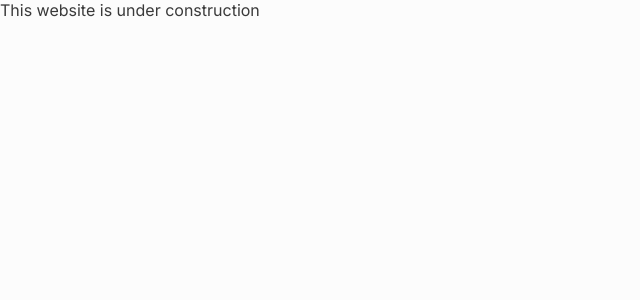
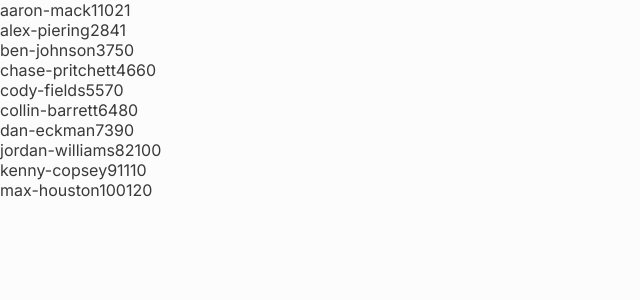
Before and after one commit to jordanwilliams/fantasy-football, a Next.js app: page / in a window 1280 px wide. Shown: the top 300 px of the page, without its empty margins (0-640 px from the left). Built offline with nearby package versions, Linux system fonts and the light colour scheme.

Commit message:
Render unstyled data

```diff
--- a/app/page.tsx
+++ b/app/page.tsx
@@ -1,10 +1,11 @@
-import Image from 'next/image';
+import { Seasons } from '@/components/seasons';
+
 import styles from './page.module.css';
 
 export default function Home() {
 	return (
 		<main className={styles.main}>
-			<div>This website is under construction</div>
+			<Seasons />
 		</main>
 	);
 }
--- /dev/null
+++ b/components/seasons.tsx
@@ -0,0 +1,35 @@
+'use client';
+
+import { useState } from 'react';
+
+import type { MemberID } from '@/data/members';
+import type { Season, SeasonMemberData } from '@/data/seasons';
+import { seasons, seasonsData } from '@/data/seasons';
+
+export function Seasons() {
+	const [season, setSeason] = useState<Season>(seasons[0]);
+
+	const seasonData = seasonsData[season];
+	const data = Object.entries(seasonData) as [MemberID, SeasonMemberData][];
+
+	return (
+		<div>
+			{data.map(([memberId, seasonMemberData]) => {
+				const {
+					place,
+					record: { wins, losses, ties },
+				} = seasonMemberData;
+
+				return (
+					<div key={memberId}>
+						<span>{memberId}</span>
+						<span>{place}</span>
+						<span>{wins}</span>
+						<span>{losses}</span>
+						<span>{ties}</span>
+					</div>
+				);
+			})}
+		</div>
+	);
+}
```
